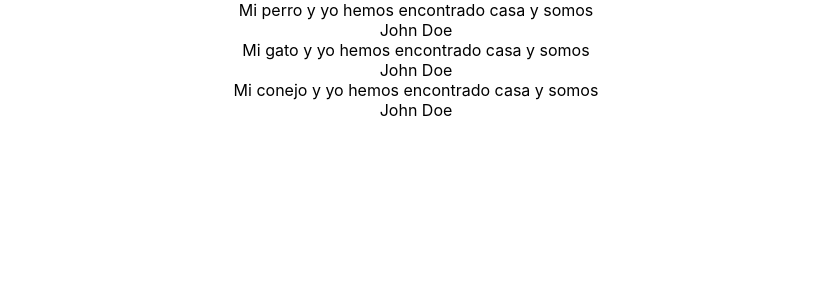
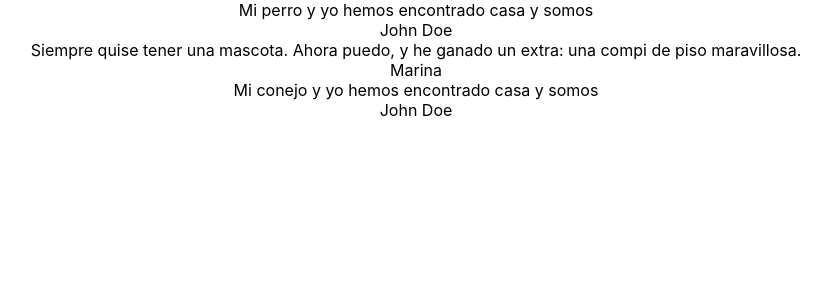
Before and after one commit to afonttorres/way-home, a React (Create React App) app: page /about-us in a window 1280 px wide. Shown: the top 300 px of the page, without its empty margins (224-1055 px from the left). Built offline with nearby package versions, Linux system fonts and the light colour scheme.

Commit message:
cambios socialproof

```diff
--- a/src/pages/aboutUs/AboutUs.jsx
+++ b/src/pages/aboutUs/AboutUs.jsx
@@ -6,7 +6,7 @@ export const AboutUs = () => {
 
     const comments = [
         { comment: "Mi perro y yo hemos encontrado casa y somos", user: 'John Doe' },
-        { comment: "Mi gato y yo hemos encontrado casa y somos", user: 'John Doe' },
+        { comment: "Siempre quise tener una mascota. Ahora  puedo, y he ganado un extra: una compi de piso maravillosa.", user: 'Marina' },
         { comment: "Mi conejo y yo hemos encontrado casa y somos", user: 'John Doe' },
     ]
 
```
